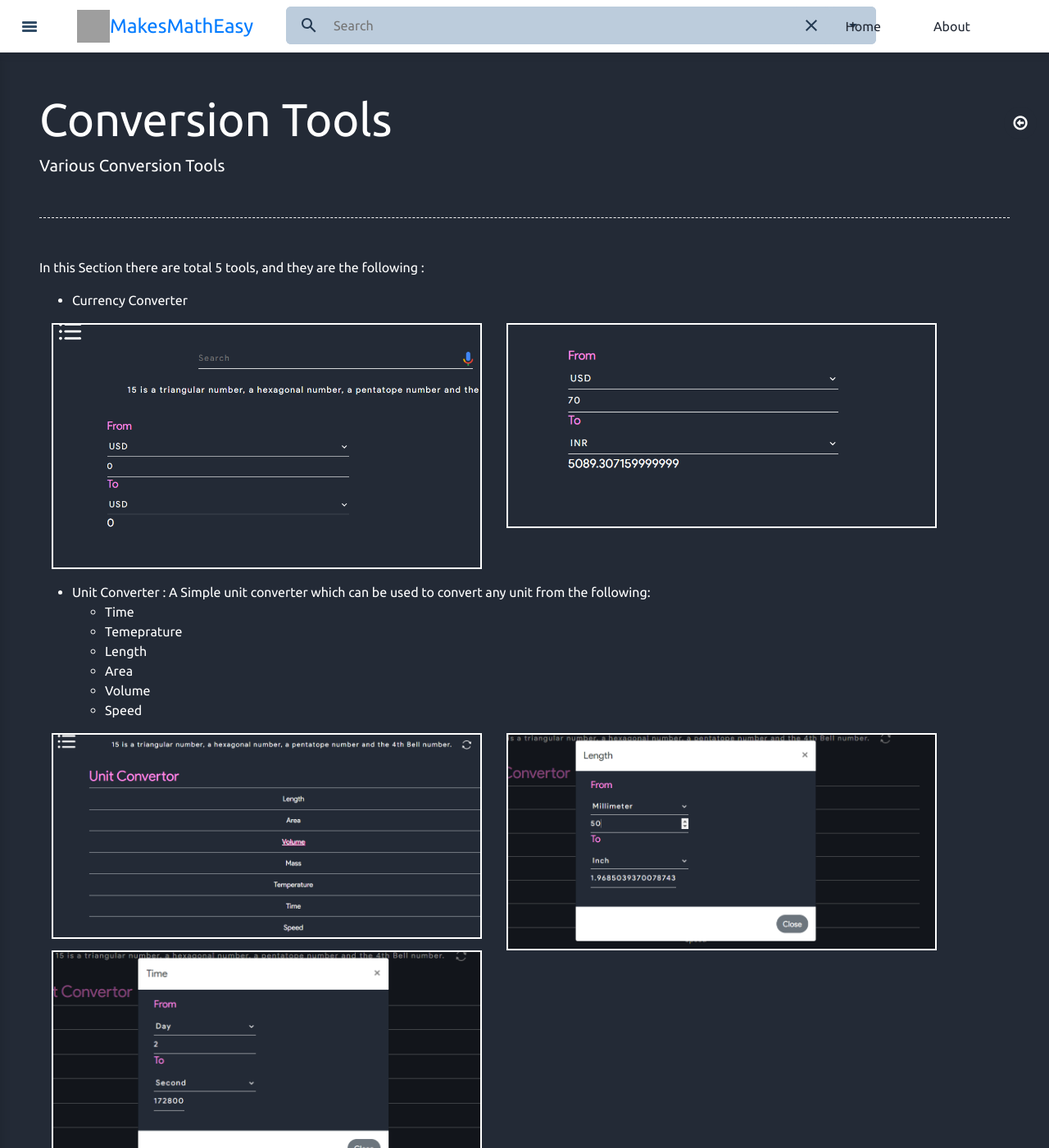
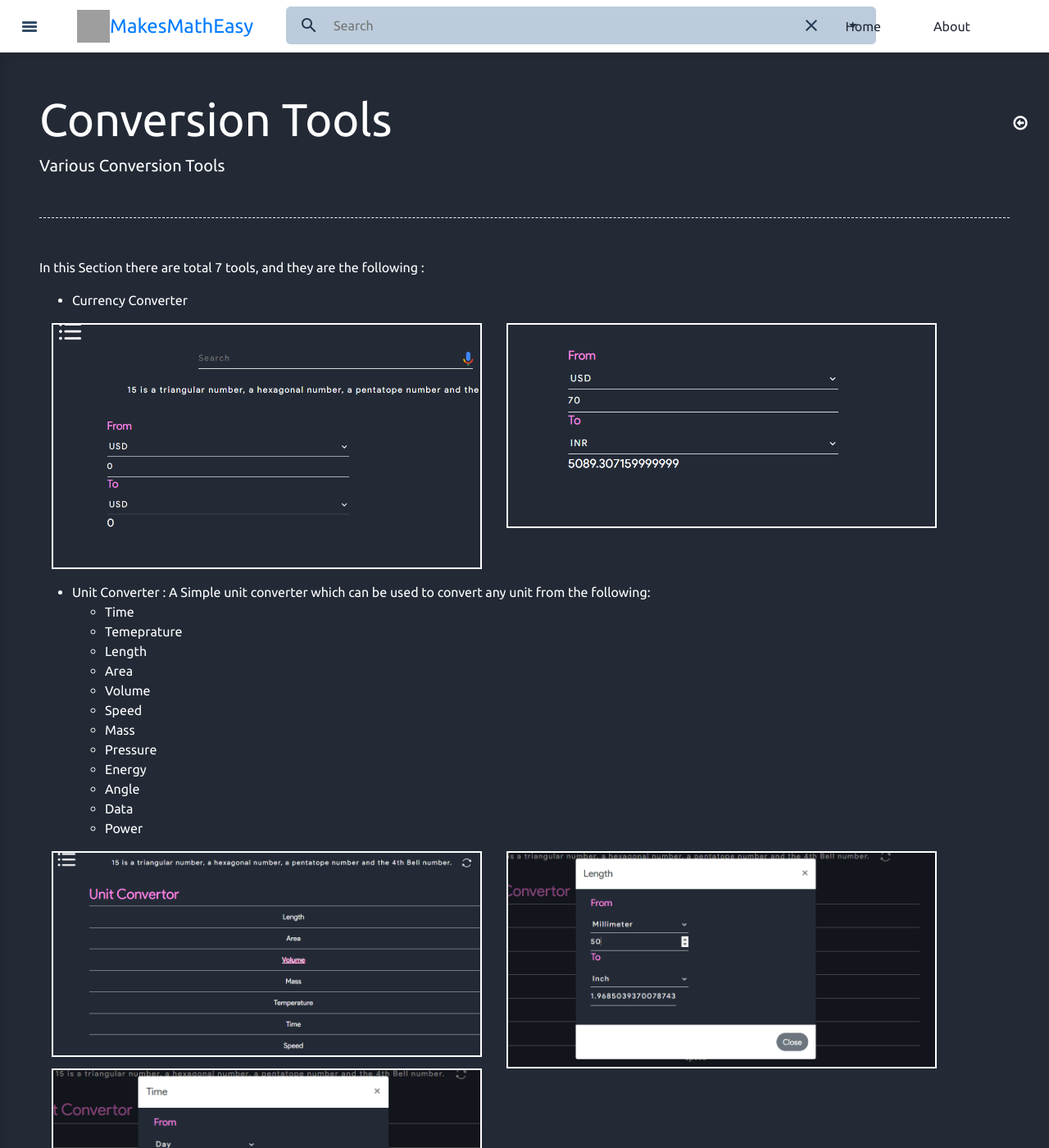
Before and after one commit to makesmatheasy/makesmatheasy-documentation, a Jekyll site: the page built from docs/conversion_tools.md, in a window 1280 px wide and 1400 px high. Shown: the whole window at 82% size. Built offline with Jekyll 4.4.1, drawn with Linux system fonts in a browser that asks for light colours; nearby versions of some CDN libraries; some of the changed text lies outside the part shown; grey boxes are pictures that could not be loaded.

Commit message:
conversion tools content updated (#41)
* icons adjusted

* conversion tools content updated

```diff
--- a/docs/conversion_tools.md
+++ b/docs/conversion_tools.md
@@ -5,7 +5,7 @@ permalink: /conversion_tool/
 description: Various Conversion Tools
 ---
 
-In this Section there are total 5 tools, and they are the following :
+In this Section there are total 7 tools, and they are the following :
 - Currency Converter
 <div class="container my-3 row">
 <div class="col-md-6" >
@@ -22,6 +22,12 @@ In this Section there are total 5 tools, and they are the following :
   - Area
   - Volume
   - Speed
+  - Mass
+  - Pressure
+  - Energy
+  - Angle
+  - Data
+  - Power
 <div class="container my-3 row">
 <div class="col-md-6" >
 <img alt="unit converter" class="tools_screenshot img-fluid" src="../public/images/conversions/unit_conversion.png" >
@@ -51,3 +57,15 @@ In this Section there are total 5 tools, and they are the following :
 <img alt="unit converter" class="tools_screenshot img-fluid" src="../public/images/conversions/ascending_descending.png" >
 </div>
 </div>
+- Date : This conversion gives us the difference between two given days.
+<div class="container my-3 row">
+<div class="col-md-6" >
+<img alt="unit converter" class="tools_screenshot img-fluid" src="../public/images/conversions/date.png" >
+</div>
+</div>
+- SPI/CGPA convertor : This convertor provides a facility to convert our CGPA to percentage and vice-versa.
+<div class="container my-3 row">
+<div class="col-md-6" >
+<img alt="unit converter" class="tools_screenshot img-fluid" src="../public/images/conversions/cgpa_convertor.png" >
+</div>
+</div>
```
